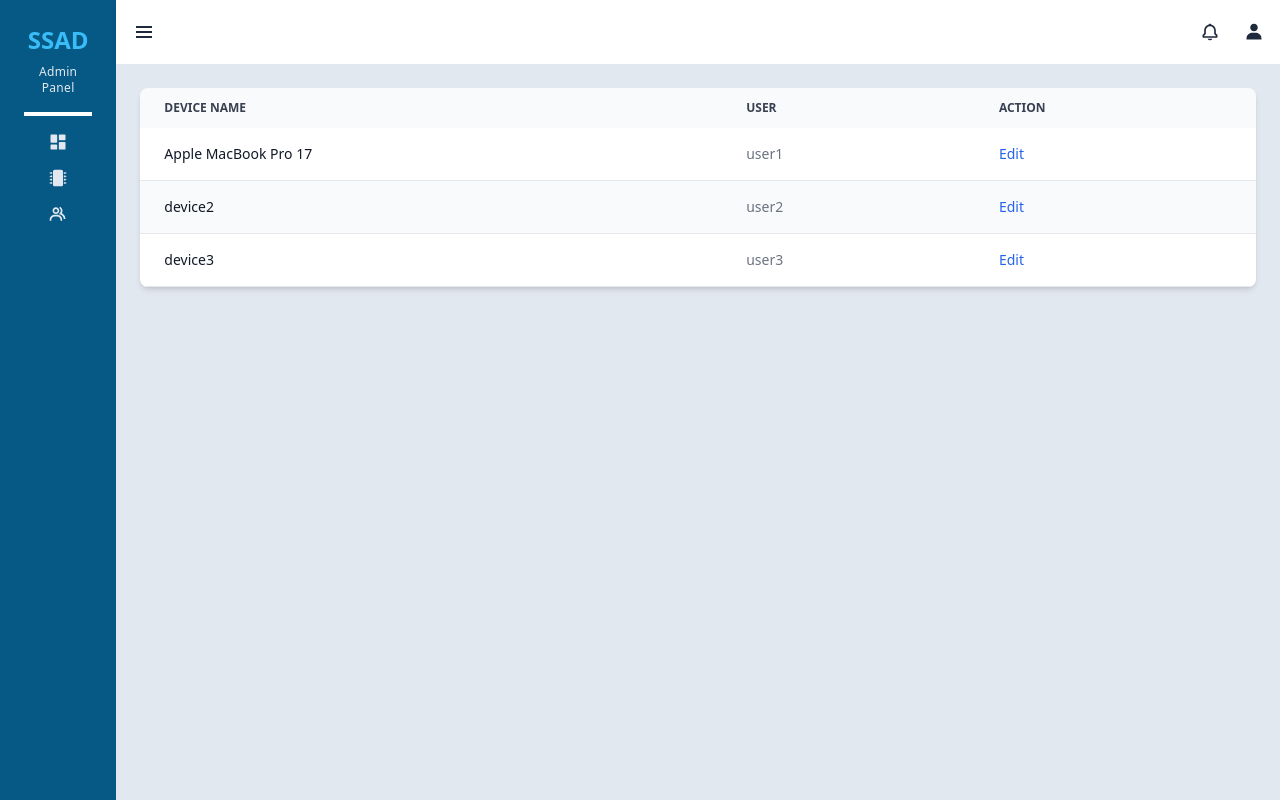
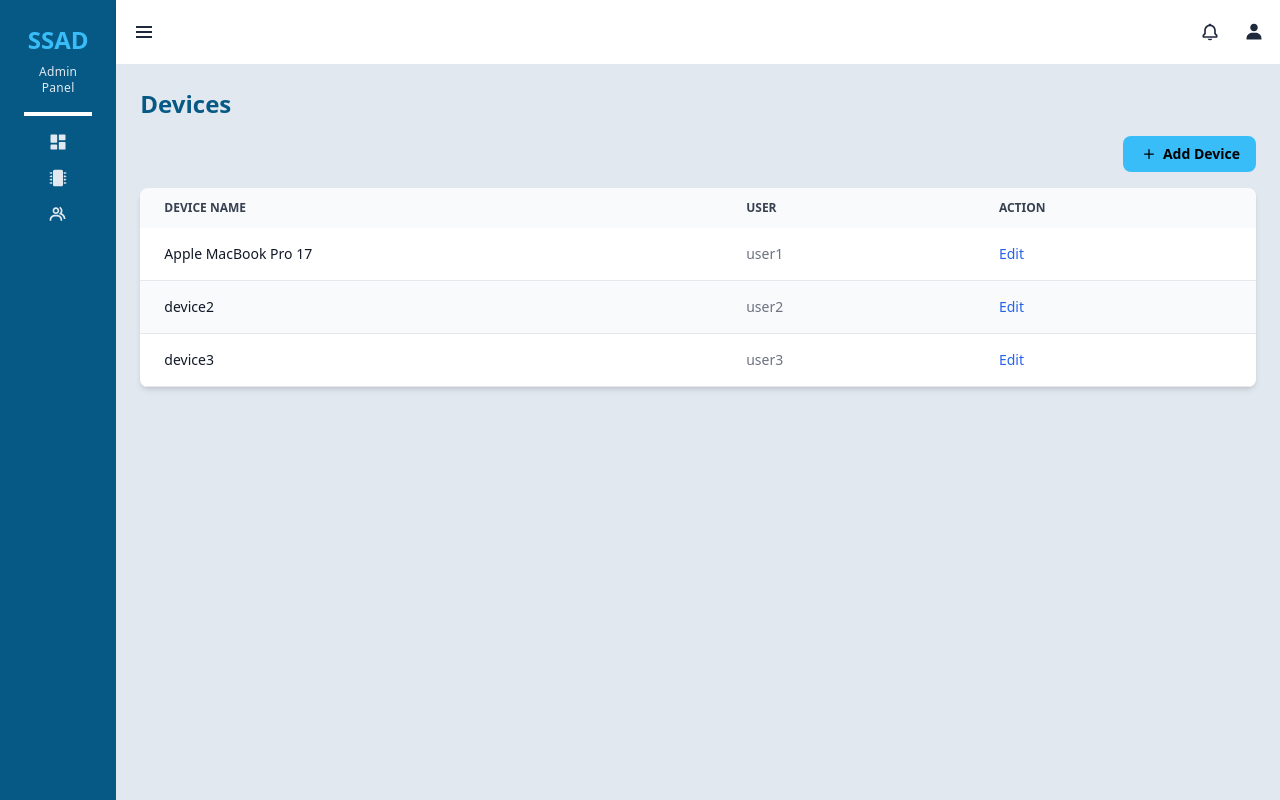
Before and after one commit to Andrewij21/SSAD, a React (Vite) app: page /devices in a window 1280 px wide. Built offline with nearby package versions, Linux system fonts and the light colour scheme.

Commit message:
feat: add button

```diff
--- a/src/page/Devices.jsx
+++ b/src/page/Devices.jsx
@@ -1,8 +1,16 @@
 import Table from "../components/ui/Table";
+import { BsPlus } from "react-icons/bs";
 
 const Devices = () => {
   return (
     <div>
+      <h1 className="text-2xl text-sky-800 font-bold capitalize">Devices</h1>
+      <div className="flex w-full justify-end items-center my-4">
+        <button className="flex gap-1 flex-row items-center bg-sky-400 px-4 py-2 rounded-lg hover:bg-sky-500 hover:ring-sky-400 hover:ring-2 ">
+          <BsPlus className="font-bold text-xl" />
+          <span className="capitalize text-sm font-semibold">add Device</span>
+        </button>
+      </div>
       <Table />
     </div>
   );
```
